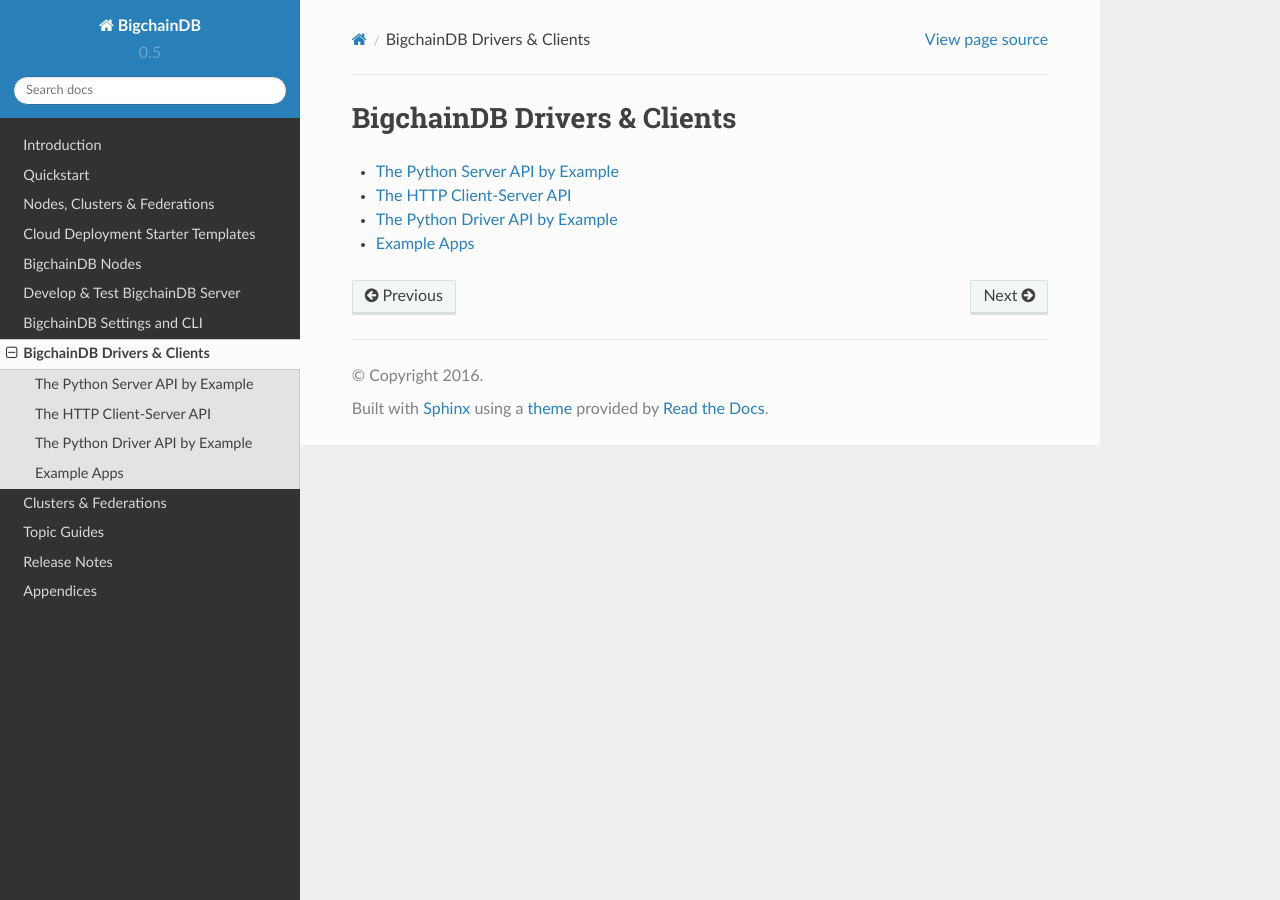
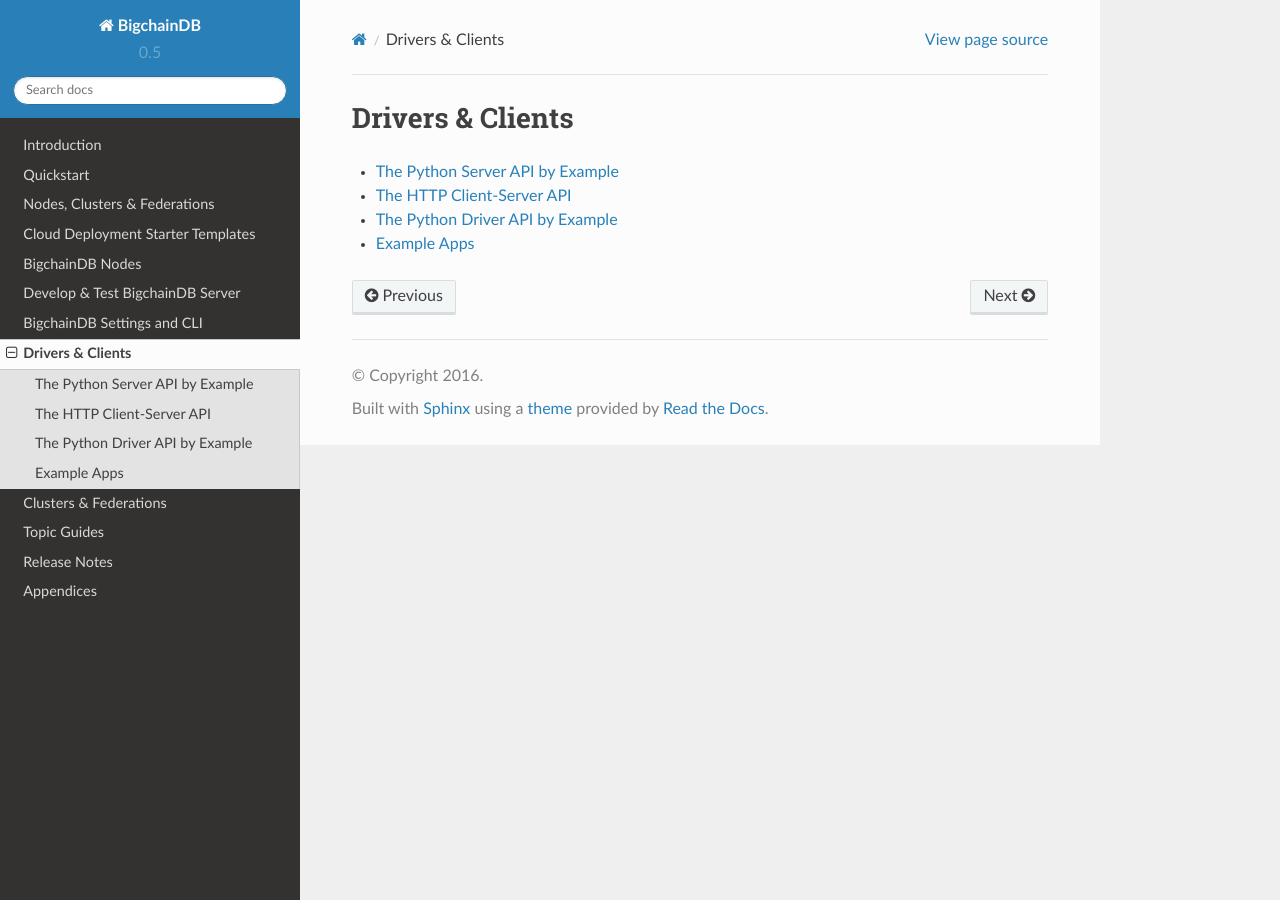
Before and after one commit to bigchaindb/bigchaindb, a Sphinx documentation site: the page built from docs/source/drivers-clients/index.rst, in a window 1280 px wide. Built offline with Sphinx 7.4.7 and the Read the Docs theme 2.0.0, drawn with Linux system fonts in a browser that asks for light colours; some of the changed lines change nothing that is shown.

Commit message:
docs: removed 'BigchainDB' from BigchainDB Drivers & Clients

```diff
--- a/docs/source/drivers-clients/index.rst
+++ b/docs/source/drivers-clients/index.rst
@@ -1,8 +1,5 @@
-.. You can adapt this file completely to your liking, but it should at least
-   contain the root `toctree` directive.
-
-BigchainDB Drivers & Clients
-============================
+Drivers & Clients
+=================
 
 .. toctree::
    :maxdepth: 1
```
